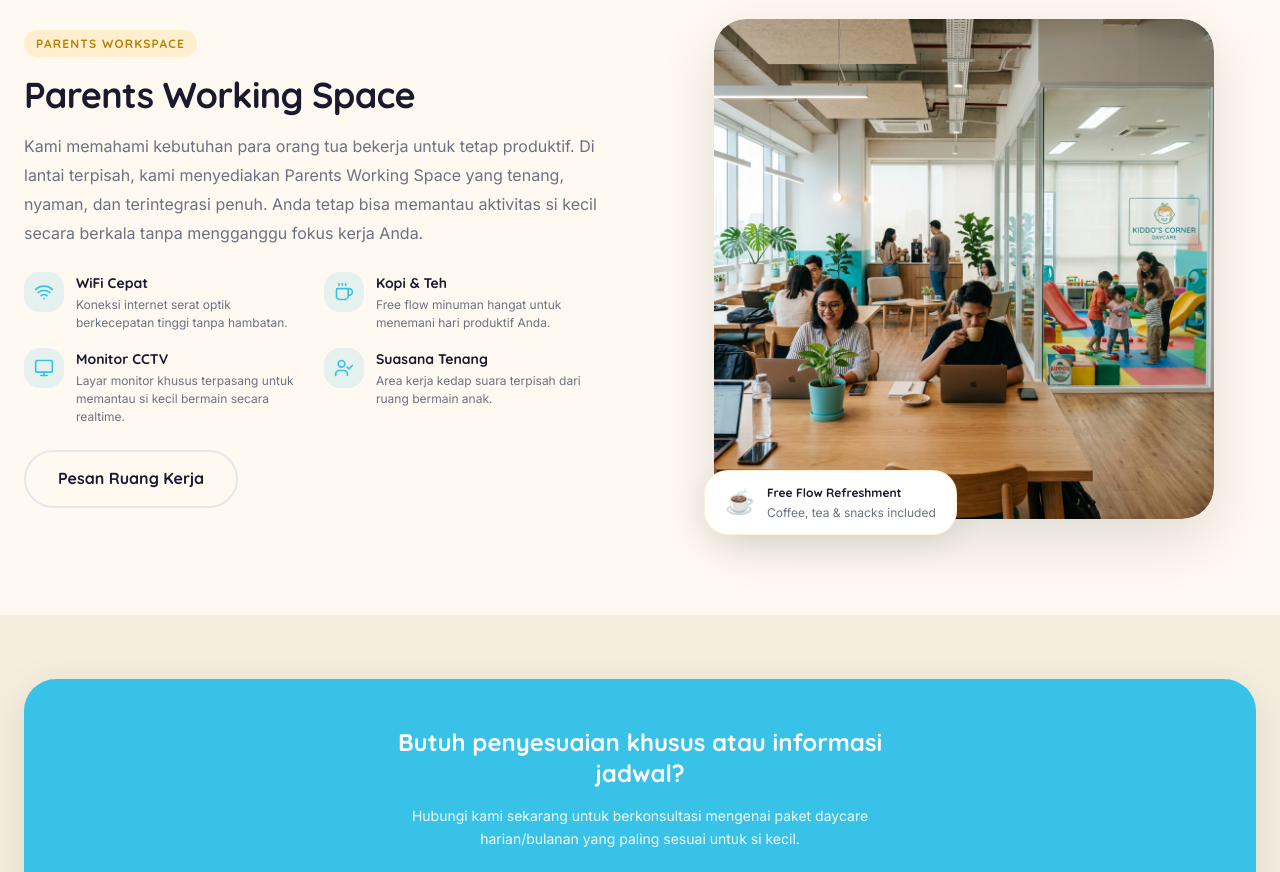
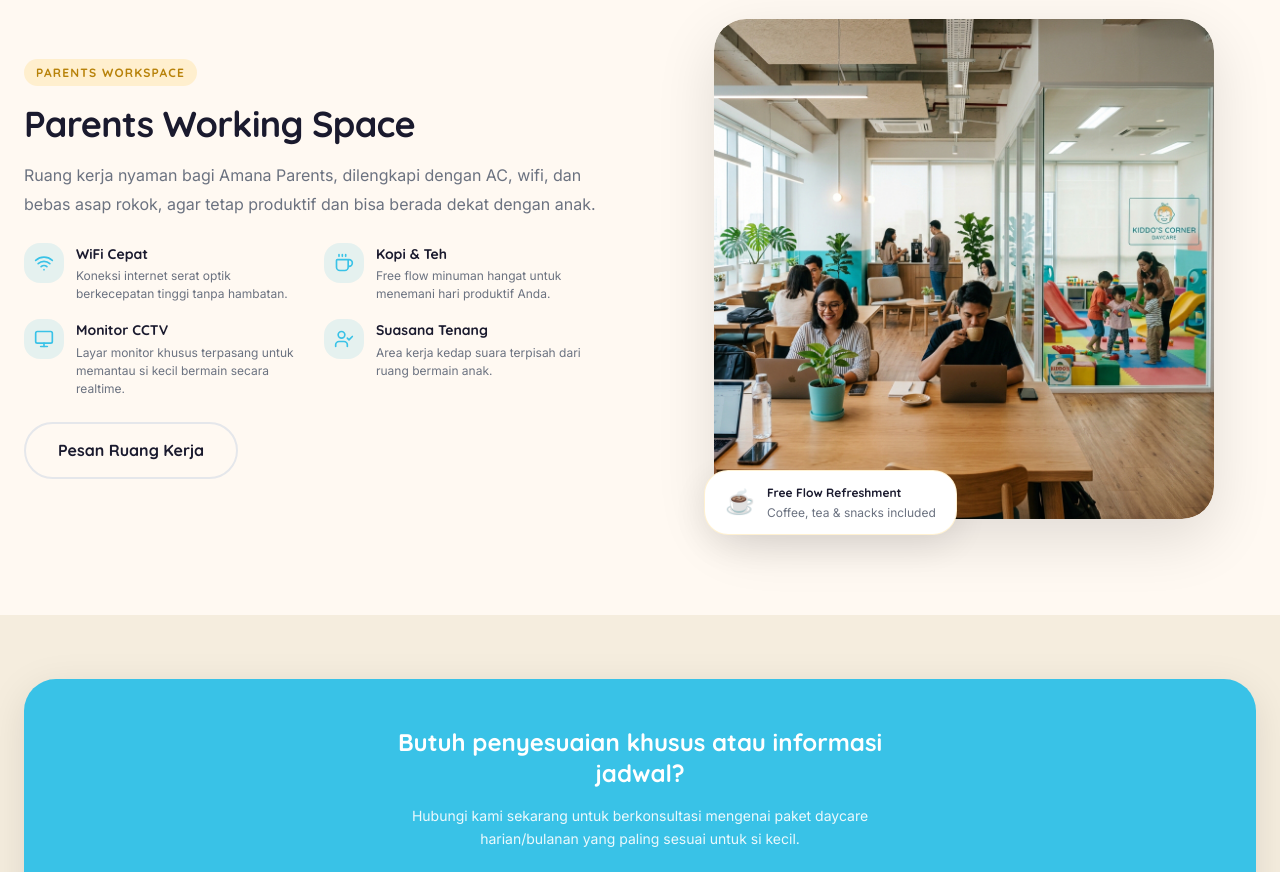
Before and after one commit to menako-studio/amana-care, a Next.js app: page /layanan in a window 1280 px wide. Shown: the part 5180-6052 px from the top of the page. Built offline with nearby package versions, Linux system fonts and the light colour scheme; no server answers.

Commit message:
feat(copy): update Parents Working Space description

```diff
--- a/app/fasilitas/page.tsx
+++ b/app/fasilitas/page.tsx
@@ -52,7 +52,7 @@ const areas = [
   },
   {
     title: 'Parents Working Space',
-    desc: 'Ruang kerja premium khusus orang tua di lantai atas, dilengkapi dengan meja kerja ergonomis dan monitor pantau CCTV.',
+    desc: 'Ruang kerja nyaman bagi Amana Parents, dilengkapi dengan AC, wifi, dan bebas asap rokok, agar tetap produktif dan bisa berada dekat dengan anak.',
     img: '/images/hero-layanan.png',
   },
 ]
--- a/app/layanan/page.tsx
+++ b/app/layanan/page.tsx
@@ -506,9 +506,7 @@ export default function Layanan() {
                 <span className={`${styles.badge} ${styles.badgeYellow}`}>Parents Workspace</span>
                 <h2 className="heading-2">Parents Working Space</h2>
                 <p className={styles.p}>
-                  Kami memahami kebutuhan para orang tua bekerja untuk tetap produktif. Di lantai terpisah, kami
-                  menyediakan Parents Working Space yang tenang, nyaman, dan terintegrasi penuh. Anda tetap bisa memantau
-                  aktivitas si kecil secara berkala tanpa mengganggu fokus kerja Anda.
+                  Ruang kerja nyaman bagi Amana Parents, dilengkapi dengan AC, wifi, dan bebas asap rokok, agar tetap produktif dan bisa berada dekat dengan anak.
                 </p>
 
                 <div className={styles.workspaceGrid}>
--- a/components/home/FeaturesGrid.tsx
+++ b/components/home/FeaturesGrid.tsx
@@ -29,7 +29,7 @@ const features = [
     color: '#30F2B2',
     bg: 'rgba(48, 242, 178, 0.12)',
     title: 'Working Space',
-    desc: 'Ruang kerja nyaman dengan WiFi cepat dan AC — tetap produktif sambil si kecil bermain di sampingmu.',
+    desc: 'Ruang kerja nyaman bagi Amana Parents, dilengkapi dengan AC, wifi, dan bebas asap rokok, agar tetap produktif dan bisa berada dekat dengan anak.',
   },
   {
     icon: Shield,
```
